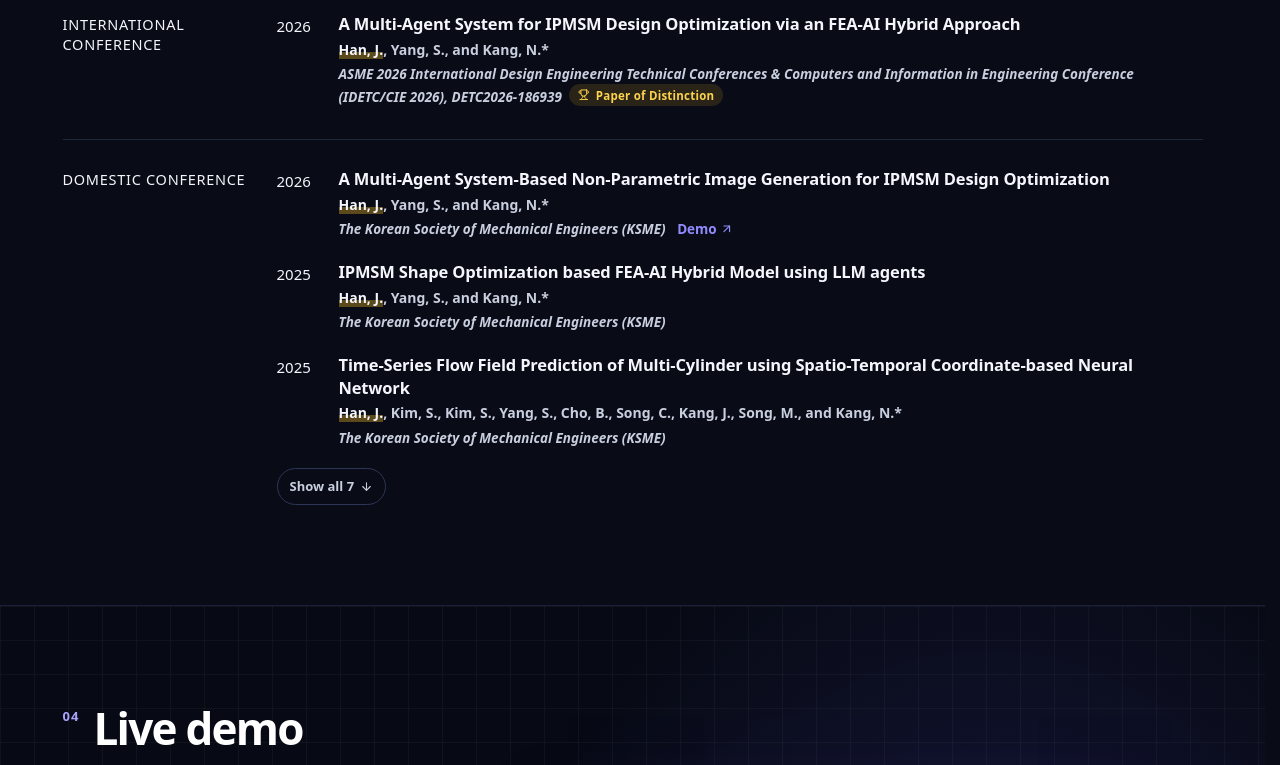
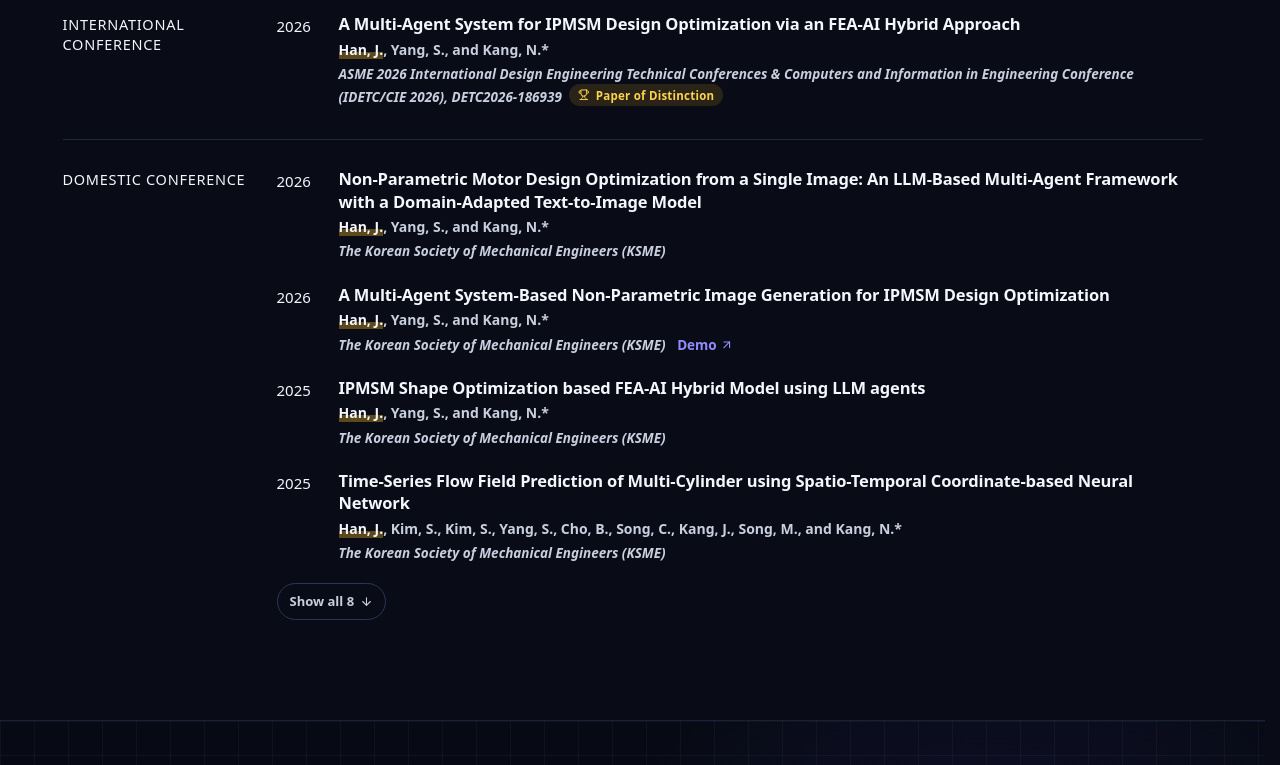
Before and after one commit to hanjinseong/hanjinseong.github.io, a plain HTML site: page index.html in a window 1280 px wide. Shown: the part 3252-4017 px from the top of the page. Drawn offline with Linux system fonts and the light colour scheme; a web font is replaced by a local one.

Commit message:
Publications: add 2026 KSME non-parametric paper; KSME venue for CNC paper
Co-Authored-By: Claude Opus 5.5 <noreply@anthropic.com>

```diff
--- a/index.html
+++ b/index.html
@@ -361,6 +361,14 @@
             <li class="pub">
               <span class="pub__year">2026</span>
               <div class="pub__main">
+                <p class="pub__title">Non-Parametric Motor Design Optimization from a Single Image: An LLM-Based Multi-Agent Framework with a Domain-Adapted Text-to-Image Model</p>
+                <p class="pub__authors"><b>Han, J.</b>, Yang, S., and Kang, N.*</p>
+                <p class="pub__venue">The Korean Society of Mechanical Engineers (KSME)</p>
+              </div>
+            </li>
+            <li class="pub">
+              <span class="pub__year">2026</span>
+              <div class="pub__main">
                 <p class="pub__title">A Multi-Agent System-Based Non-Parametric Image Generation for IPMSM Design Optimization</p>
                 <p class="pub__authors"><b>Han, J.</b>, Yang, S., and Kang, N.*</p>
                 <p class="pub__venue">The Korean Society of Mechanical Engineers (KSME)
@@ -397,7 +405,7 @@
               <div class="pub__main">
                 <p class="pub__title">Manufacturing-Aware 3D Geometry Post-Processing Framework via Depth Maps for 3-Axis CNC Milling</p>
                 <p class="pub__authors">Kim, S., <b>Han, J.</b>, Kim, S., Cho, Y., and Kang, N.*</p>
-                <p class="pub__venue">Domestic conference</p>
+                <p class="pub__venue">The Korean Society of Mechanical Engineers (KSME)</p>
               </div>
             </li>
             <li class="pub" data-more>
@@ -417,7 +425,7 @@
               </div>
             </li>
           </ol>
-          <button class="more" id="pub-more" type="button" aria-expanded="false" aria-controls="publist-domestic" hidden>Show all 7 <svg class="i"><use href="#i-down"/></svg></button>
+          <button class="more" id="pub-more" type="button" aria-expanded="false" aria-controls="publist-domestic" hidden>Show all 8 <svg class="i"><use href="#i-down"/></svg></button>
         </section>
       </div>
     </div>
```
